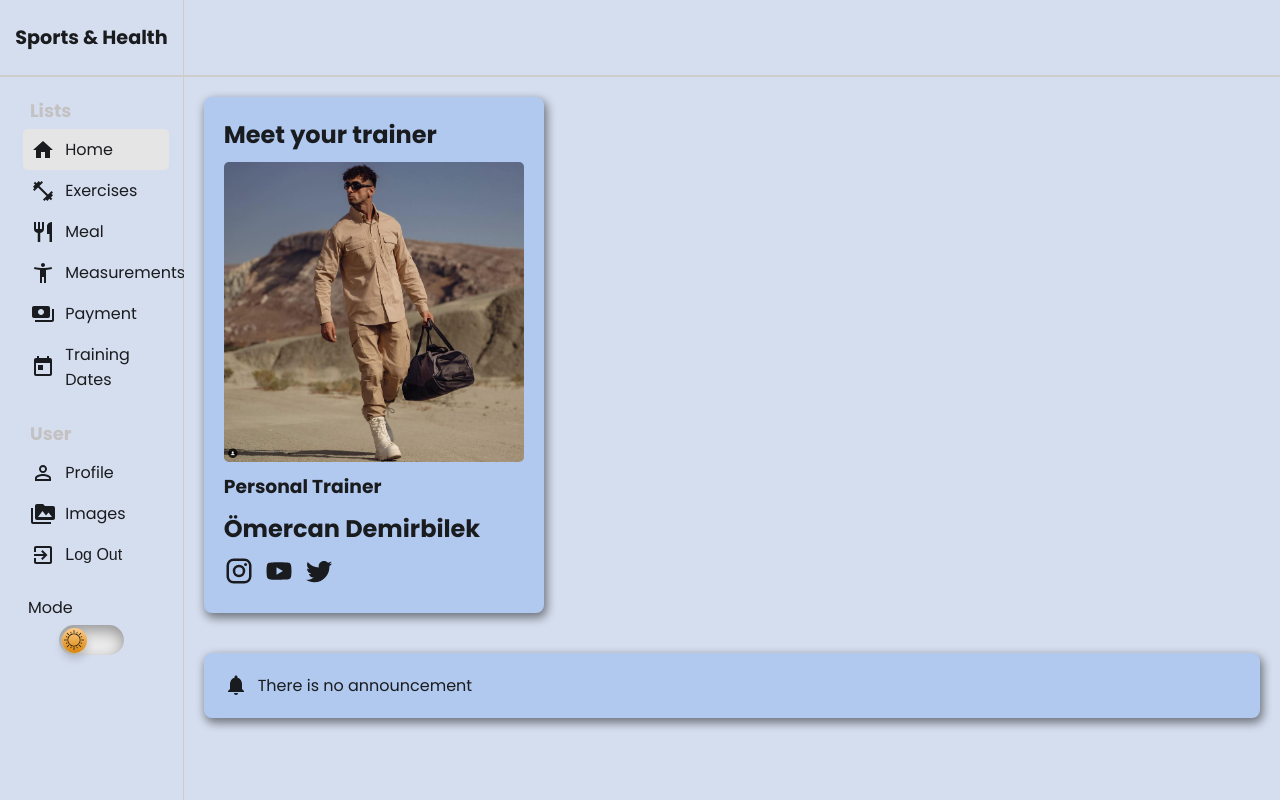
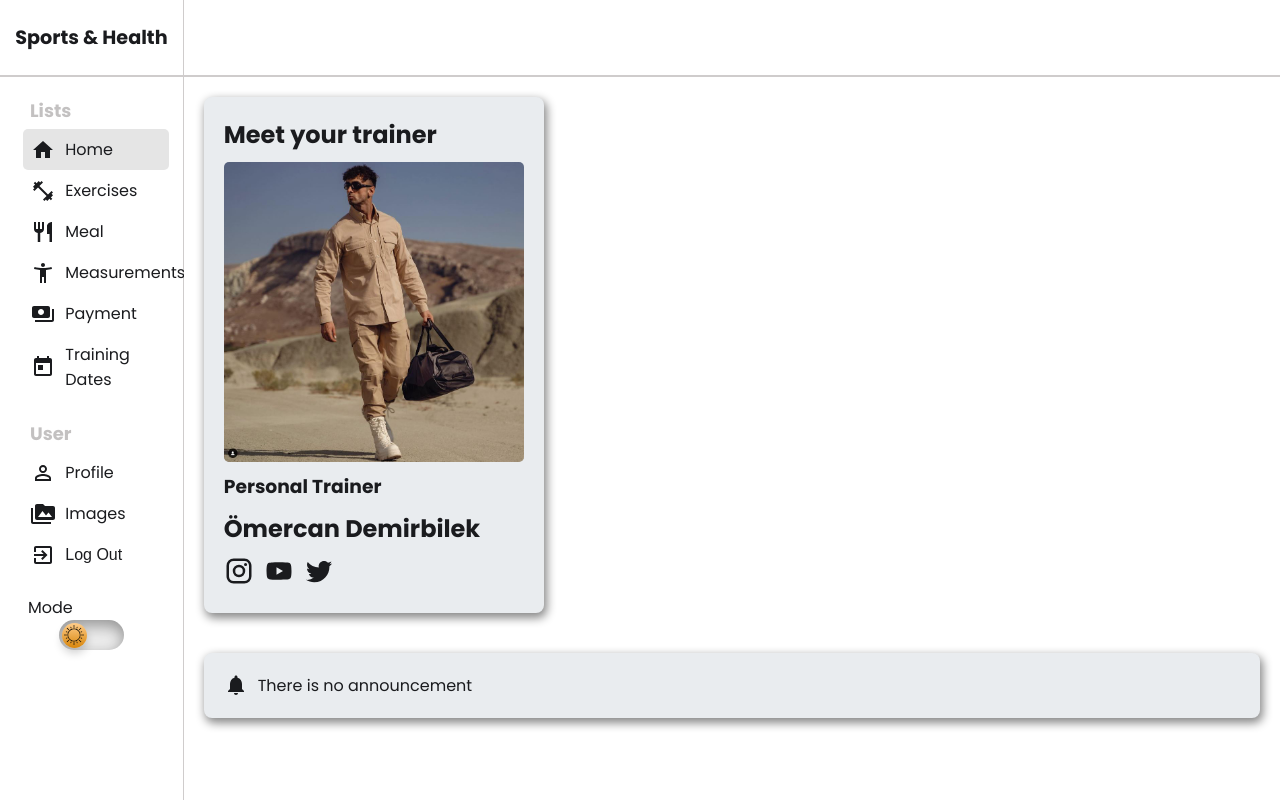
Before and after one commit to okademirbilek/GYMAPP, a React (Vite) app: page / in a window 1280 px wide. Built offline with nearby package versions, Linux system fonts and the light colour scheme; no server answers.

Commit message:
dark light fix

```diff
--- a/src/bankai/_base.scss
+++ b/src/bankai/_base.scss
@@ -44,11 +44,13 @@ body {
     color: $dark-700;
   }
   .background {
-    background-color: $blue-100;
+    background-color: $white-000;
+    transition: all 0.3s ease-out;
   }
 
   .card-color {
-    background: $blue-200;
+    transition: all 0.3s ease-out;
+    background: $gray-200;
     // background: -webkit-linear-gradient(0deg, $red-700 0%, $dark-700 100%);
     // background: linear-gradient(0deg, $red-700 0%, $dark-700 100%);
   }
@@ -61,10 +63,13 @@ body {
     // background: #99180d;
     // background: -webkit-linear-gradient(0deg, #99180d 0%, #111111 100%);
     // background: linear-gradient(0deg, #99180d 0%, #111111 100%);
+    transition: all 0.3s ease-out;
     background-color: $dark-700;
   }
   .card-color {
+    transition: all 0.3s ease-out;
     background: $dark-600;
+
     // background: -webkit-linear-gradient(0deg, #99180d 0%, $dark-700 100%);
     // background: linear-gradient(0deg, #99180d 0%, $dark-800 100%);
   }
@@ -72,6 +77,7 @@ body {
     // background: #99180d;
     // background: -webkit-linear-gradient(270deg, #99180d 0%, #111111 100%);
     // background: linear-gradient(270deg, #99180d 0%, #111111 100%);
+    transition: all 0.3s ease-out;
     background-color: $dark-700;
   }
 }
--- a/src/bankai/components/_navbar.scss
+++ b/src/bankai/components/_navbar.scss
@@ -170,9 +170,11 @@
   bottom: 0px;
 
   .light {
+    transition: all 0.3s ease-out;
     background: $blue-200;
   }
   .dark {
+    transition: all 0.3s ease-out;
     background: $dark-600;
   }
 
--- a/src/components/DarkMode/DarkMode.css
+++ b/src/components/DarkMode/DarkMode.css
@@ -1,6 +1,10 @@
 .dark_mode {
-  margin-top: -20px;
+  /* margin-top: -20px; */
   /* margin-left: 10px; */
+  /* background-color: #7e7e7e; */
+  display: flex;
+  align-items: center;
+  border-radius: 200px;
 }
 
 .dark_mode_label {
--- a/src/components/Navbar.jsx
+++ b/src/components/Navbar.jsx
@@ -15,7 +15,7 @@ const navbar = () => {
   const { theme } = useTheme();
   return (
     <>
-      <div className={`navbar ${theme} backgroundX`}>
+      <div className={`navbar ${theme} background`}>
         <div className="wrapper display-f justify-flex-end align-center">
           <div className="items display-f gp-2">
             <div className="item">
--- a/src/css/index.css
+++ b/src/css/index.css
@@ -26,22 +26,27 @@ body {
   color: #1a1b1e;
 }
 .light .background {
-  background-color: #d5deef;
+  background-color: #ffffff;
+  transition: all 0.3s ease-out;
 }
 .light .card-color {
-  background: #b1c9ef;
+  transition: all 0.3s ease-out;
+  background: #e9ecef;
 }
 
 .dark .text {
   color: #ffffff;
 }
 .dark .background {
+  transition: all 0.3s ease-out;
   background-color: #1a1b1e;
 }
 .dark .card-color {
+  transition: all 0.3s ease-out;
   background: #25262b;
 }
 .dark .backgroundX {
+  transition: all 0.3s ease-out;
   background-color: #1a1b1e;
 }
 
@@ -962,9 +967,11 @@ img {
   height: 6vh;
 }
 .bottom-navbar .light {
+  transition: all 0.3s ease-out;
   background: #b1c9ef;
 }
 .bottom-navbar .dark {
+  transition: all 0.3s ease-out;
   background: #25262b;
 }
 @media (min-width: 720px) {
```
